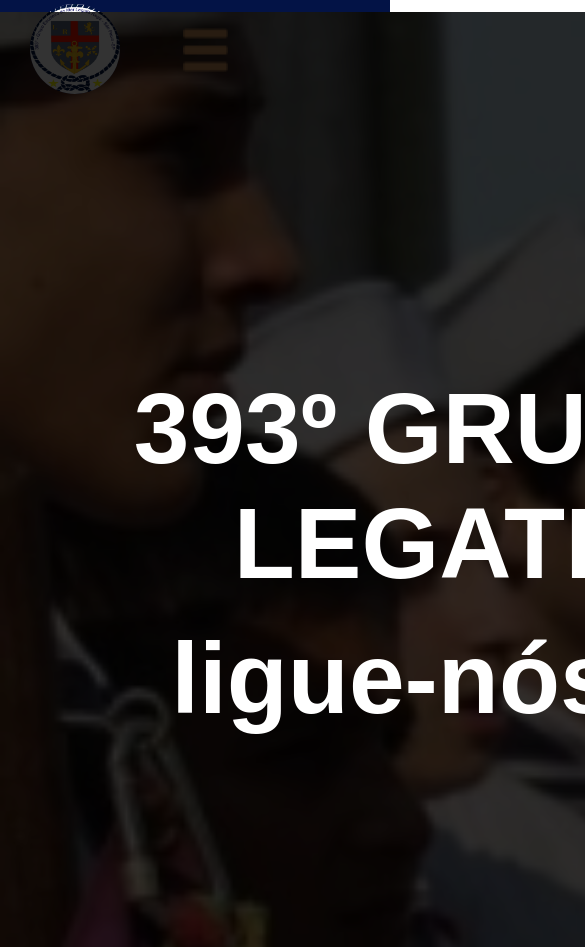
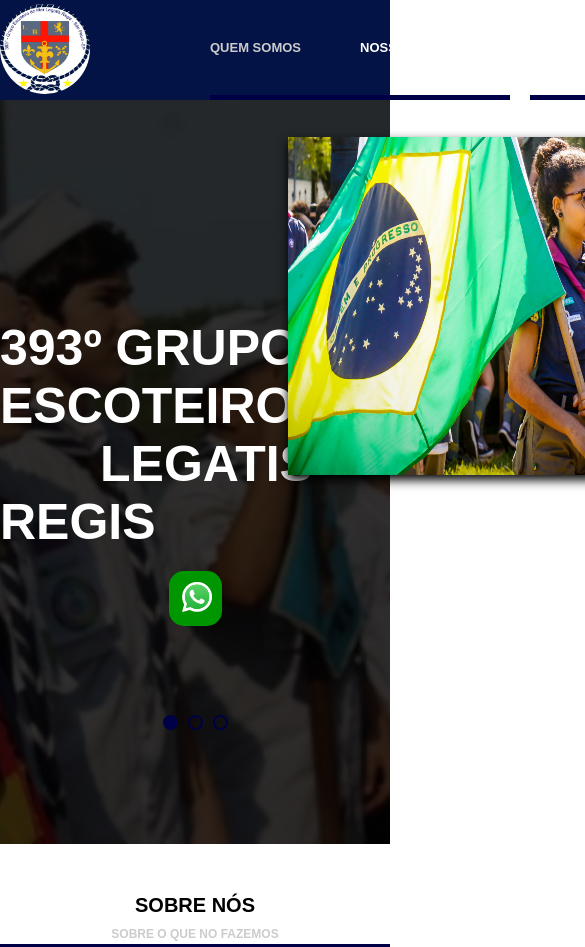
Before and after one commit to vfonte2000/LegatisRegisEscoteiroDoMar, a plain HTML site: page index.html in a window 390 px wide. Shown: the top 947 px of the page, 585 px wide, since content can reach past the window. Drawn offline with Linux system fonts and the light colour scheme; files whose address does not match are found by name; a web font is replaced by a local one.

Commit message:
coloquei um zoom falta algumas alterações!

```diff
--- a/assets/css/estilo.css
+++ b/assets/css/estilo.css
@@ -793,14 +793,22 @@ color:black;
     }
 
 }
-@media (max-width:450px){
+/*@media (max-width:450px){
+    .logo img{
+        width:50vw;
+        height:30vh;
+    }
+
     .logo{
+        margin-top:25vh;
         margin-left:30px;
     }
     .menu-opener{
         display:block;
-        width:45px;
-        margin-right: 100px;
+        width:30vw;
+        height:15vh;
+        margin-top:19vh;
+        margin-left:300vw;
     }
     nav {
         display:none;
@@ -812,9 +820,7 @@ color:black;
         top: 100px;
         right: 0;
     }
-    .menu{
-        width: 500vw;
-    }
+
     .menu ul{
         flex-direction: column;
     }
@@ -831,7 +837,7 @@ color:black;
         color:#B28756;
     }
     .banner{
-       width: 450vw;
+       width: 500vw;
        height:200vh;
         margin-top:-88px;
     }
@@ -841,11 +847,15 @@ color:black;
        margin-right:10vh;
     }
     .banner .slide{
-        width:400vw;
+        width:500vw;
         height:100%;
+    }
+    .banner h1 span{
+        margin-left:55vw;
     }
     .banner h1{
         font-size:100px;
+        margin-right:50vw;
     }
     .banner h2{
         font-size: 100px;
@@ -859,14 +869,15 @@ color:black;
         margin-top:0%;
     }
     .zapp{
+        margin-left: -50vw;
         margin-bottom: 10vh;
         margin-top:10vh;
         width:50vw;
         height:15%;
         text-decoration:none;
         padding:2%;
-        padding-left: 3%;
-        padding-right: 3%;
+        padding-left: 11vw;
+        padding-right: 4%;
         border-radius:30%;
     }
     .zap{
@@ -879,6 +890,7 @@ color:black;
         height:20px;
         position:absolute;
         margin-bottom: -500px;
+        margin-right:70vw;
         display:flex;
         justify-content: center;
         align-items: center;
@@ -908,37 +920,18 @@ color:black;
     }
 
     }
+    .section-aboutus--left{
+        font-size:50px;
+    }
+    .section-aboutus--right{
+        margin-left:200vw;
+    }
     .section-aboutus{
         flex-direction: column;
-        width:400vw;
+        width:50px;
         height:190vh;
-    }/*
-    .section-aboutus--left .button{
-        padding-left:6%;
-        font-size: 45px;
-        height:15%;
-        width: 120vw;
-        border-radius:100px
     }
-    .section-aboutus--left{
-        width:230vw;
-        height:50vh;
-        margin-left:30px;
-        margin-right: 30px;
-        margin-bottom:30px;
-    }
-    .section-aboutus--right{
-        margin-left:260px;
-    }
-    .section-aboutus--right{
-        width:auto;
-        margin-left:10vw;
-        margin-right:10vw;
-    }
-    .section-aboutus img{
-        width:100%;
 
-    }*/
     .section-services{
        min-width:100%;
         flex-wrap: wrap;
@@ -994,5 +987,4 @@ color:black;
     .section-map--info-item{
         margin-bottom:20px;
 
-    }
-}
+    }/*
--- a/index.html
+++ b/index.html
@@ -1,10 +1,10 @@
 <!DOCTYPE html>
 <html lang="br-pt">
   <head>
-
+   <!--minium-scale=1-->
     <meta charset="UTF-8"/>
      <title>393º Legatis Regis</title>
-     <meta name="viewport" content="width=device-width,minium-scale=1,initical-scale=1 "/>
+     <meta name="viewport" content="width=device-width,minium-scale=1, initical-scale=1.0, user-scalable=no "/>
      <link href="https: //fonts.googleapis.com/css2? family= Montserrat:ital,wght@0,300;0,600;0,700;1,400 & display=swap" rel="stylesheet">
      <link rel="stylesheet" href="assets/css/estilo.css"/>
 
@@ -21,9 +21,9 @@
             <img class="menu-opener" src="assets/images/menu.png" />
             <nav>
                <ul>
-                  <li class="active"><a href="">Quem Somos</a></li>
-                  <li><a href="">Nossos projetos</a></li>
-                  <li class="contacts"><a href="">contatos</a></li>
+                  <li class="active"><a href="#about">Quem Somos</a></li>
+                  <li><a href="#projetos">Nossos projetos</a></li>
+                  <li class="contacts"><a href="#contacts">contatos</a></li>
                   <li class="esco"><a href="">o que é escotismo</a></li>
                </ul>
             </nav>
@@ -38,11 +38,10 @@
                <div class="slide">
                   <div class="slidearea">
                      <h1>393º Grupo Escoteiro<br><span>Legatis Regis</span></h1>
-                      <h2>ligue-nós: 11 976536487</h2>
 
                   <a href="https://web.whatsapp.com/send?phone=5511948805819" target="_blank" class="zapp"><img class="zap" src="assets/images/zape.png" alt=""></a>
 
-                  <a href="" class="button">get in thouch!</a>
+
 
                   <div class="sliders-pointers" id="slideshow">
                      <div class="pointer active" onclick="slideAtual(1)"></div>
@@ -60,7 +59,7 @@
             </div>
 
       </section>
-        <section class="default light  ">
+        <section  class="default light  "><a name="about">
            <div class="section-title">sobre nós</div>
            <div class="section-desc"> sobre o que no fazemos</div>
            <div class="section-body">
@@ -79,6 +78,7 @@
                  </div>
               </div>
             </div>
+         </a>
         </section>
 
         <section class="default dark  ">
@@ -107,7 +107,7 @@
           </div>
       </section>
 
-      <div class="default light  ">
+      <div class="default light  "><a name="projetos">
          <div class="section-title">Nossos projetos </div>
          <div class="section-desc">O que nos criamos</div>
          <div class="section-body">
@@ -228,9 +228,9 @@
 
 
 
-      </section>
+      </section></a>
       <section>
-      <div class="default dark bg-team">
+      <div class="default dark bg-team"><a name="contacts"></a>
       <div class="section-team-area">
          <div class="section-title">Nossa chefia</div>
          <div class="section-desc">conheça os integrante do nosso grupo</div>
@@ -288,7 +288,7 @@
          </div>
 
 
-      </section>
+      </section></a>
                                                                                                                                                                                                                                              <!--<section>
                                                                                                                                                                                                                                                 <div class="default light pi ">
                                                                                                                                                                                                                                                    <div class="section-client-area">
```
